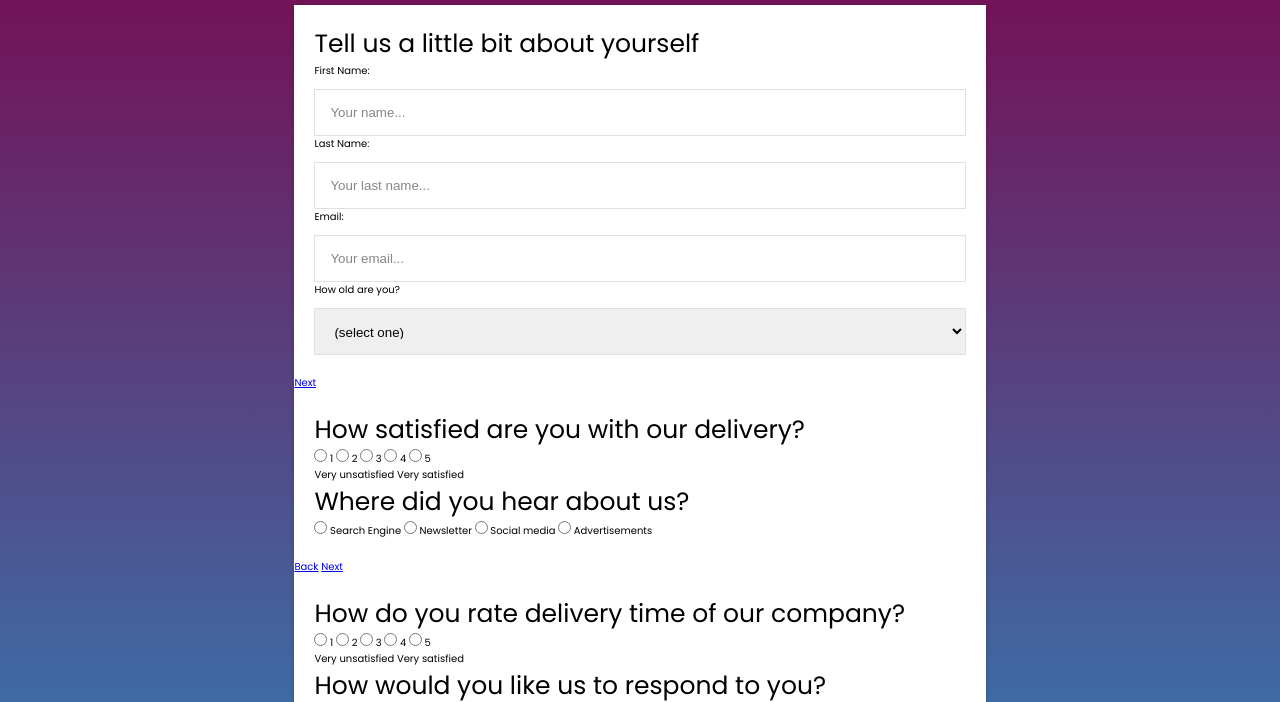
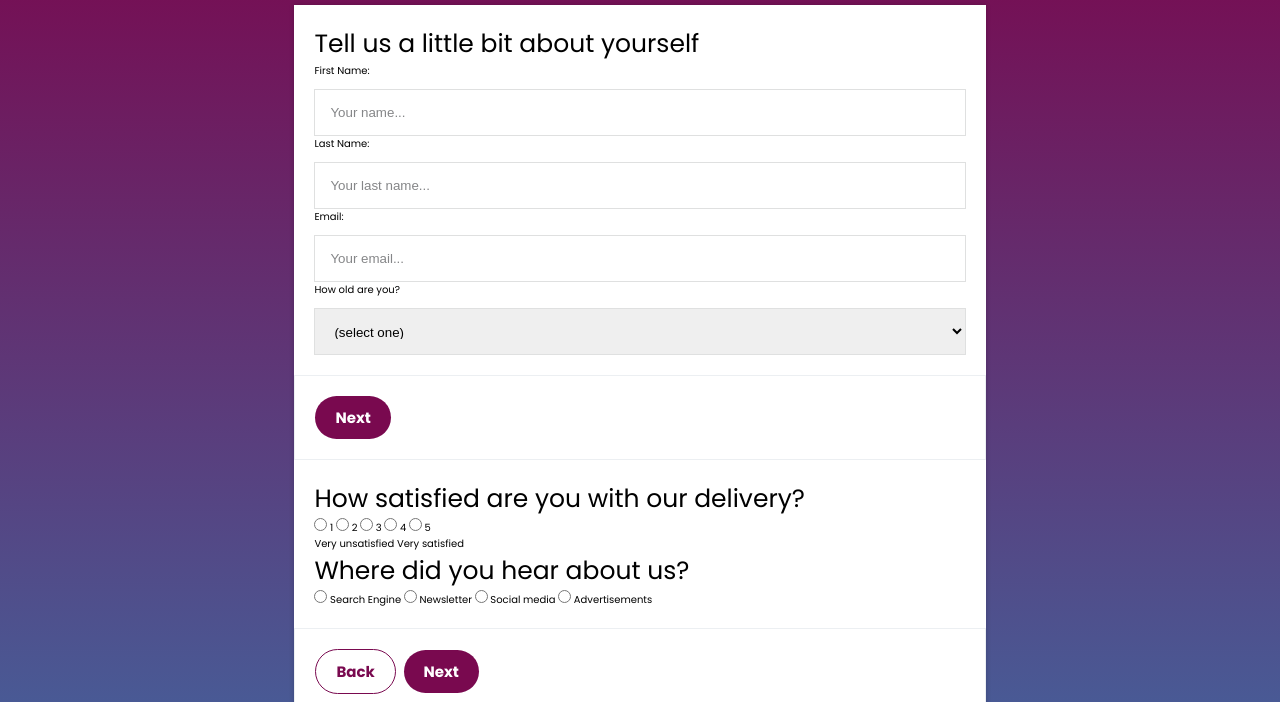
Before and after one commit to veronika-simic/survey-form, a plain HTML site: page index.html in a window 1280 px wide. Shown: the part 80-782 px from the top of the page. Drawn offline with Linux system fonts and the light colour scheme.

Commit message:
Finish styling buttons

```diff
--- a/index.html
+++ b/index.html
@@ -59,7 +59,7 @@
             </fieldset>
           </div>
           <div class="buttons">
-            <a href="#" class="button" data-set-step="2">Next</a>
+            <a href="#" class="btn" data-set-step="2">Next</a>
           </div>
         </div>
         <!--second survey page-->
@@ -234,7 +234,7 @@
           </div>
           <div class="buttons">
             <a href="#" class="btn alt" data-set-step="2">Back</a>
-            <a href="#" class="bnt" data-set-step="4">Next</a>
+            <a href="#" class="btn" data-set-step="4">Next</a>
           </div>
         </div>
 
@@ -403,7 +403,7 @@
           </div>
           <div class="buttons">
             <a href="#" class="btn alt" data-set-step="4">Back</a>
-            <a href="#" class="bnt">Submit</a>
+            <a href="#" class="btn">Submit</a>
           </div>
         </div>
       </form>
--- a/styles.css
+++ b/styles.css
@@ -116,3 +116,36 @@ header > p {
     width: 100%;
     height: 15rem;
 }
+
+/* buttons */
+
+.survey-form .buttons {
+    padding: 2rem;
+    border: 0.1rem solid #eceff2;
+}
+
+.survey-form .btn {
+    border: 0;
+    border-radius: 2.5rem;
+    cursor: pointer;
+    display: inline-block;
+    font-weight: bold;
+    font-size: 1.5rem;
+    margin-right: 0.5rem;
+    padding: 1rem 2rem;
+    text-decoration: none;
+}
+
+.survey-form .btn,
+.survey-form .btn.alt:hover {
+    background-color: #79094f;
+    color: #fff;
+}
+
+.survey-form .btn:hover,
+.survey-form .btn.alt {
+    background-color: #fff;
+    border: 0.1rem solid #79094f;
+    border-radius: 2.5rem;
+    color: #79094f;
+}
```
